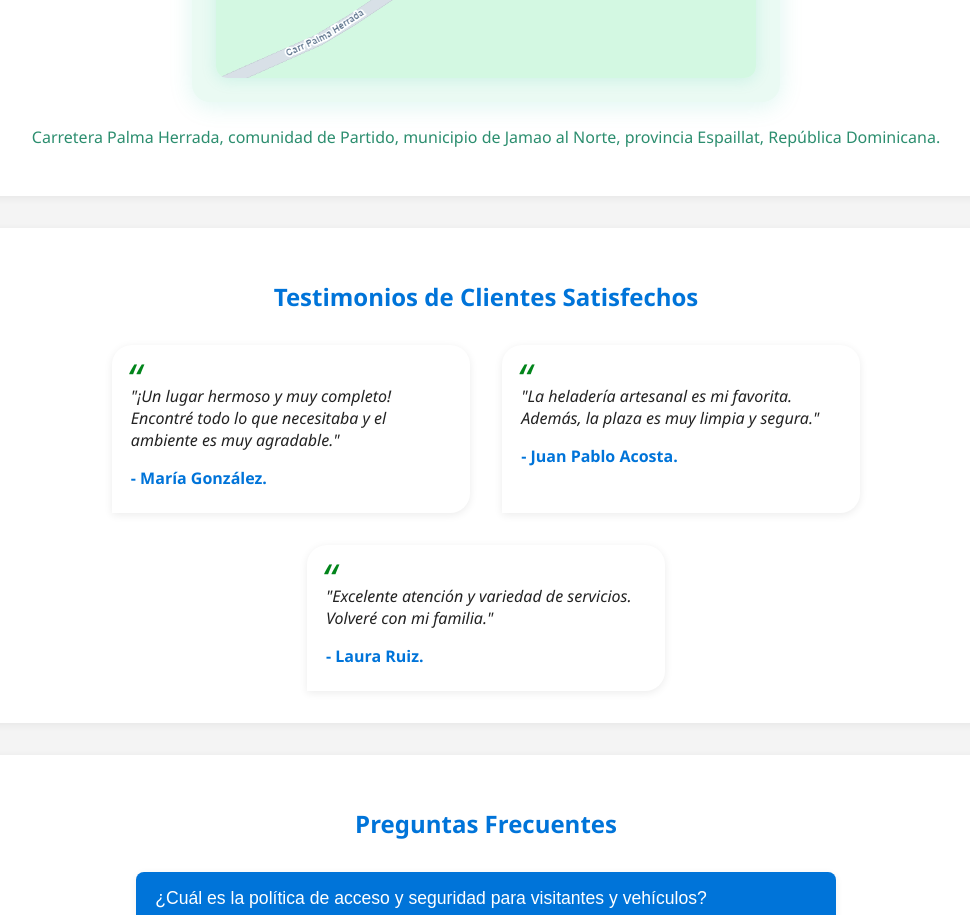
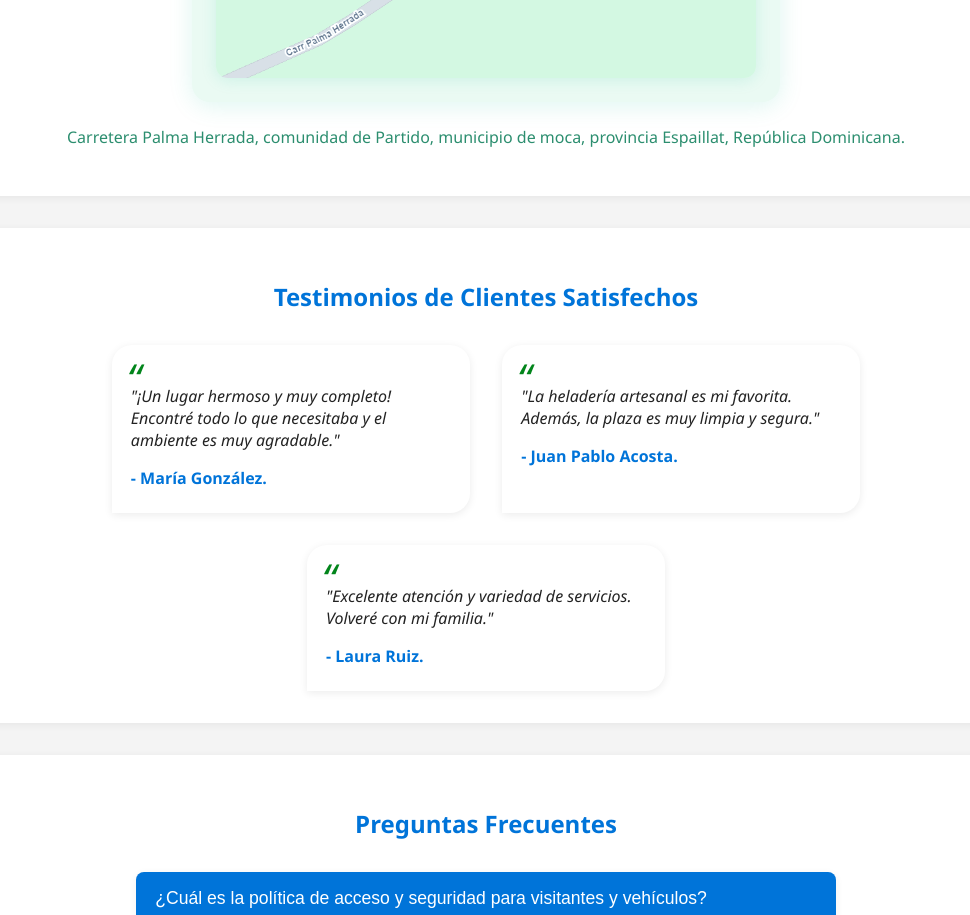
Before and after one commit to Eco-Plaza/YESCORD, a plain HTML site: page index.html in a window 1280 px wide. Shown: the part 6060-6975 px from the top of the page, without its empty margins (154-1124 px from the left). Drawn offline with nearby package versions, Linux system fonts and the light colour scheme.

Commit message:
Update index.html

```diff
--- a/index.html
+++ b/index.html
@@ -884,7 +884,7 @@
                 <img src="LA PLAZA.png" alt="Mapa de ubicación de la plaza" style="width:100%; border-radius:12px; box-shadow:0 2px 16px #00b89422; display:block;">
             </div>
         </div>
-        <p style="text-align:center; margin-top:1.5rem; color:#2C8E6F; font-weight:500;">Carretera Palma Herrada, comunidad de Partido, municipio de Jamao al Norte, provincia Espaillat, República Dominicana.</p>
+        <p style="text-align:center; margin-top:1.5rem; color:#2C8E6F; font-weight:500;">Carretera Palma Herrada, comunidad de Partido, municipio de moca, provincia Espaillat, República Dominicana.</p>
     </section>
     <section class="section" id="testimonios">
         <h2 style="text-align:center;">Testimonios de Clientes Satisfechos</h2>
```
